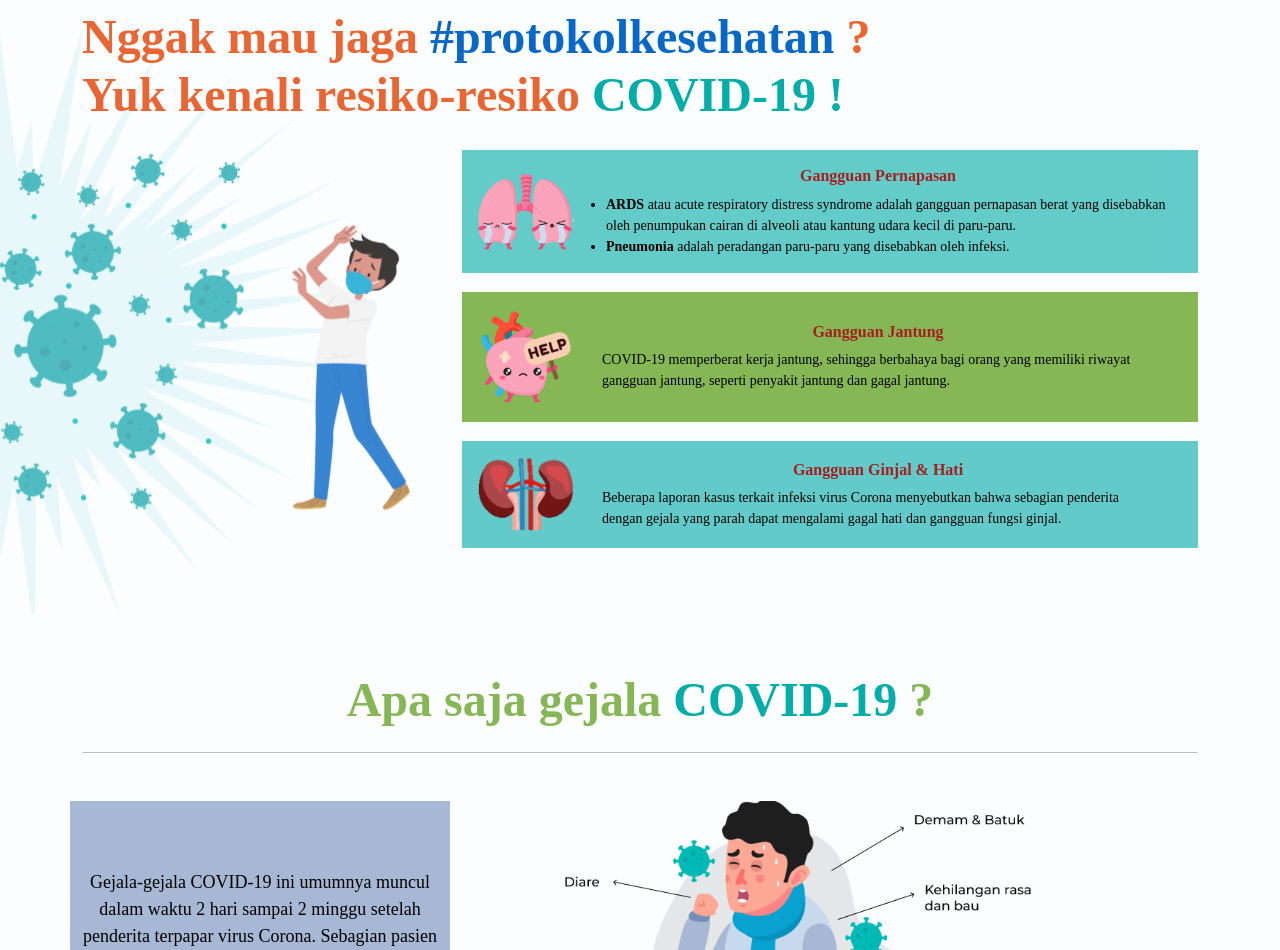
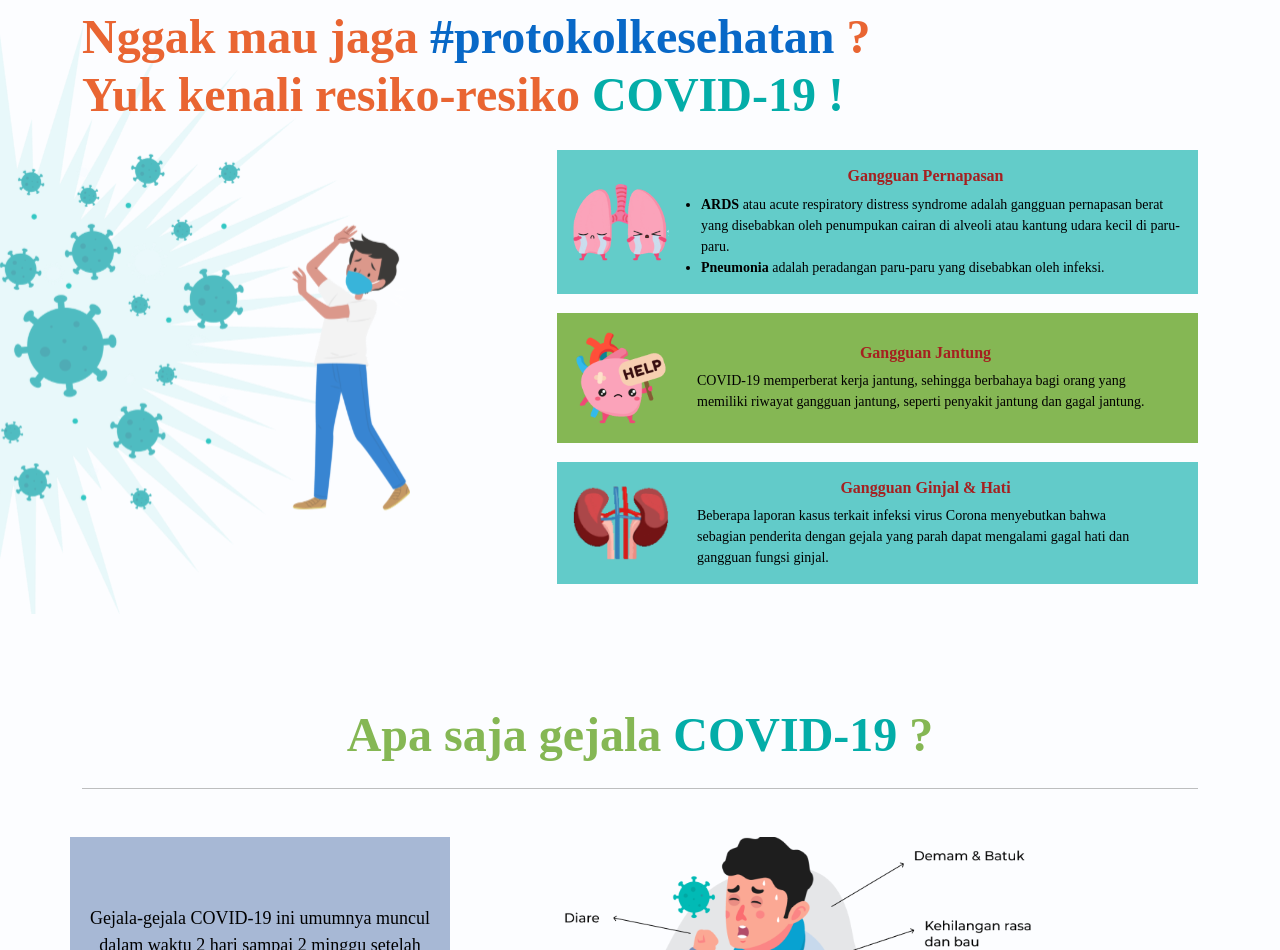
Before and after one commit to kevincharless/covid-tracker, a React (Create React App) app: page / in a window 1280 px wide. Shown: the part 840-1790 px from the top of the page. Built offline with nearby package versions, Linux system fonts and the light colour scheme; no server answers.

Commit message:
Project Done

```diff
--- a/src/assets/css/index.css
+++ b/src/assets/css/index.css
@@ -207,18 +207,23 @@ body {
   font-weight: 500;
   margin: 1.2em 0;
 }
+.RiskContentVideo {
+  height: 315px;
+  width: 530px;
+  margin-top: 1.2em;
+}
 .RiskContentImage {
-  width: 128px;
+  width: 96px;
   height: 100%;
 }
 .RiskContentTitle {
   color: #a52020;
-  font-size: 24px;
+  font-size: 22px;
   font-weight: bold;
   text-align: center;
 }
 .RiskContentDescription {
-  font-size: 18px;
+  font-size: 16px;
   margin: 0;
 }
 /* Risk Section */
@@ -411,6 +416,10 @@ body {
   }
 
   /* RiskContent */
+  .RiskContentVideo {
+    height: 280px;
+    width: 450px;
+  }
   .RiskContentImage {
     width: 96px;
   }
@@ -558,6 +567,10 @@ body {
   .RiskContent {
     margin-bottom: 2em;
     padding: 1.5em;
+  }
+  .RiskContentVideo {
+    height: 440px;
+    width: 100%;
   }
   .RiskContentImage {
     width: 96px;
@@ -751,11 +764,14 @@ body {
     width: 95%;
   }
 
-  /* RiskContent
- */
+  /* RiskContent */
   .RiskContent {
     margin-bottom: 0;
     padding: 1em;
+  }
+  .RiskContentVideo {
+    height: 240px;
+    width: 100%;
   }
   .RiskContentImage {
     width: 64px;
--- a/src/components/HeroSection/index.js
+++ b/src/components/HeroSection/index.js
@@ -5,7 +5,6 @@ import TrackCount from './TrackCount';
 
 
 import VirusBackground from '../../assets/images/heroVirus.svg';
-import YouTube from 'react-youtube';
 import ImageSlider1 from '../../assets/images/imageSlider1.png';
 import ImageSlider2 from '../../assets/images/imageSlider2.png';
 import ImageSlider3 from '../../assets/images/imageSlider3.png';
@@ -15,19 +14,6 @@ import { useEffect } from 'react';
 const HeroSection = () => {
     const covidTrack = useSelector(state => state.covidTrack);
     const covidCount = covidTrack?.covidCount?.data?.timeline[0];
-
-    const opts = {
-        height: '390',
-        width: '640',
-        playerVars: {
-            // https://developers.google.com/youtube/player_parameters
-            autoplay: 1,
-        },
-    };
-
-    const onReady = e => {
-        e.target.pauseVideo();
-    }
 
     useEffect(() => {
         scrollSpy.update();
--- a/src/components/NavBar/index.js
+++ b/src/components/NavBar/index.js
@@ -21,7 +21,7 @@ const NavBar = () => {
     }, [])
 
     return (
-        <Navbar dark expand="md" fixed="top" style={{ backgroundColor: '#01BAB5' }}>
+        <Navbar dark expand="md" fixed="top" style={{ backgroundColor: '#01BAB5', height: '4em' }}>
             <Container>
                 <div>
                     <Link className="NavLogo" activeClass="activeNav" to="HeroSection" spy={true} smooth={true} offset={0} duration={100} style={{ cursor: 'pointer' }}>
--- a/src/components/RiskSection/index.js
+++ b/src/components/RiskSection/index.js
@@ -1,9 +1,24 @@
+import YouTube from 'react-youtube';
+
 import RiskIllustration from '../../assets/images/riskIllustration.svg'
 import Lungs from '../../assets/images/lungs1.png';
 import Jantung from '../../assets/images/jantung1.png';
 import Kidney from '../../assets/images/kidney1.png';
 
 const RiskSection = () => {
+    const opts = {
+        height: '315',
+        width: '440',
+        playerVars: {
+            https: 'developers.google.com/youtube/player_parameters',
+            autoplay: 1,
+        },
+    };
+
+    const onReady = e => {
+        e.target.pauseVideo();
+    }
+
     return (
         <div className="position-relative py-5">
             <div className="container">
@@ -18,9 +33,10 @@ const RiskSection = () => {
                     </span>
                 </div>
                 <div className="row">
-                    <div className="col-md-12 col-lg-4 m-0">
+                    <div className="col-md-12 col-lg-5 m-0">
+                        <YouTube className="RiskContentVideo" videoId="gV2-gQYyZRs" opts={opts} onReady={onReady} />
                     </div>
-                    <div className="col-md-12 col-lg-8">
+                    <div className="col-md-12 col-lg-7">
                         <div className="RiskContent" style={{ backgroundColor: '#63CCC9' }}>
                             <img className="RiskContentImage" src={Lungs} alt="Lungs" />
                             <div>
```
Also changed, not shown: src/assets/images/imageSlider2.png.
